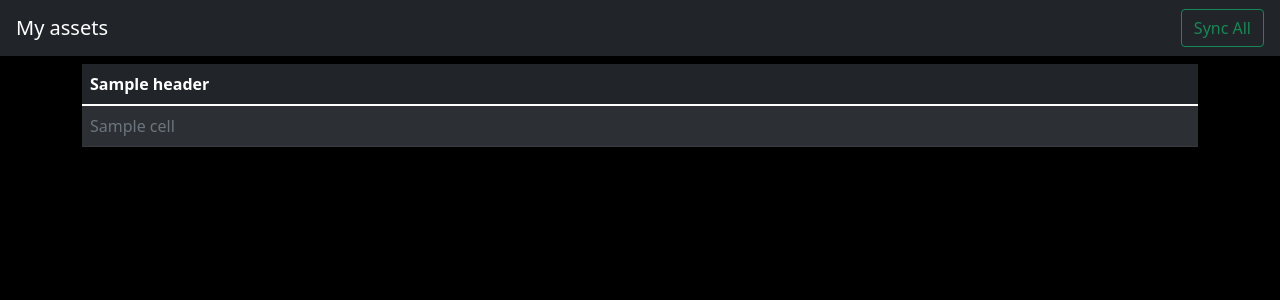
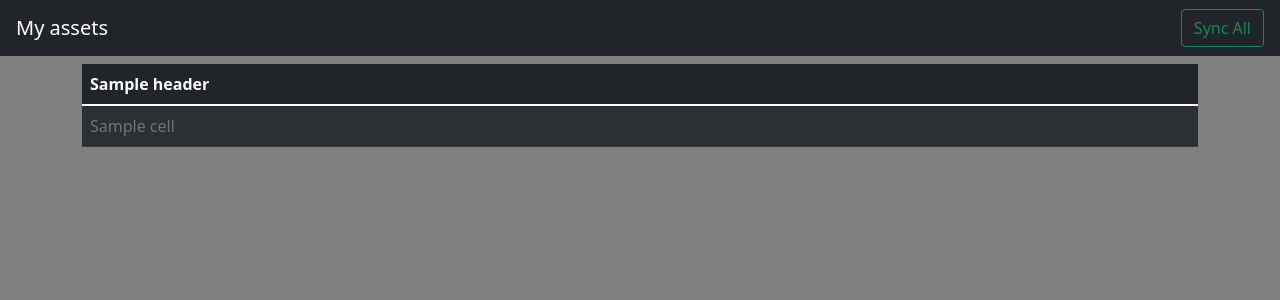
Before and after one commit to vkosse/binance_average_buy_price, a Flask app: template templates/base.html in a window 1280 px wide. Shown: the top 300 px of the page. Run offline with Flask 2, Linux system fonts and the light colour scheme; the template is opened without the code that fills it: most values are stand-ins (such as "Sample title", 1, 10 or a date in 2020).

Commit message:
change main.css

```diff
--- a/static/css/main.css
+++ b/static/css/main.css
@@ -1,3 +1,3 @@
 body {
-    background: black !important;
+    background: grey !important;
 }
```
